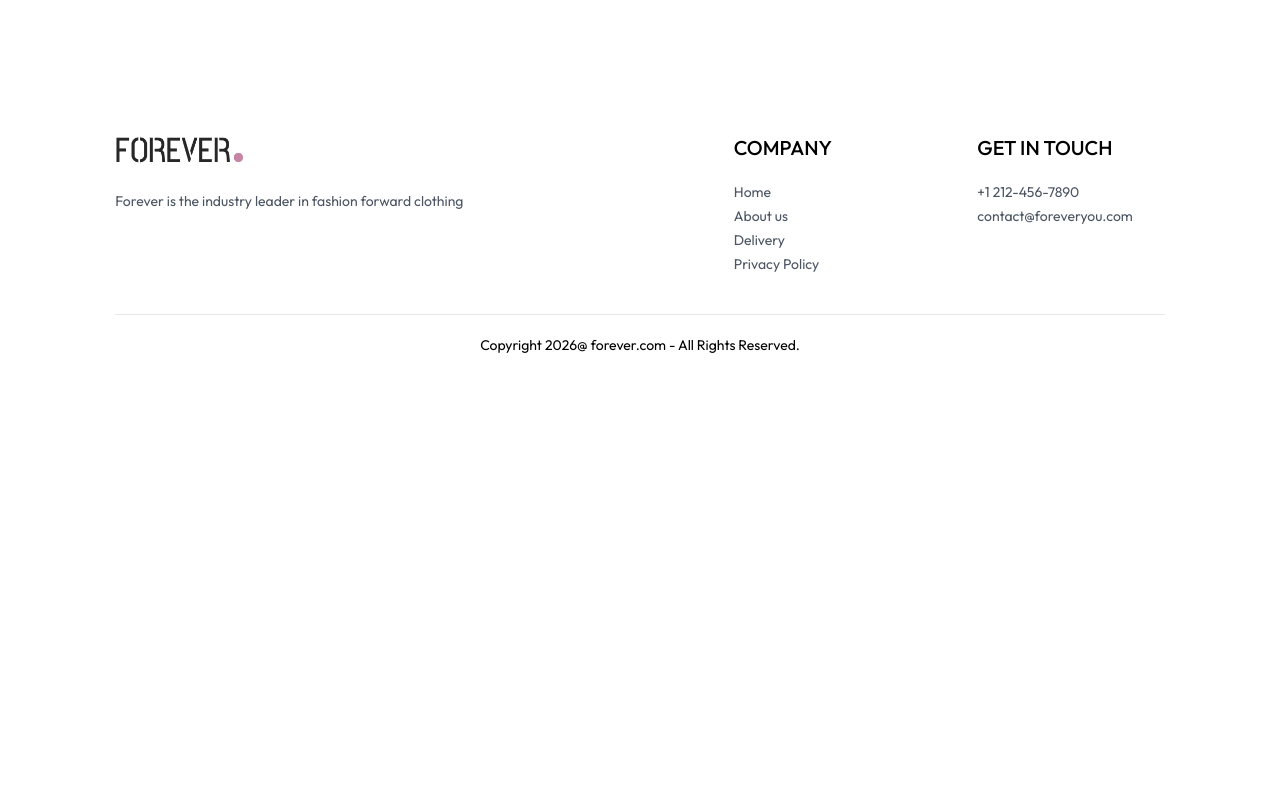
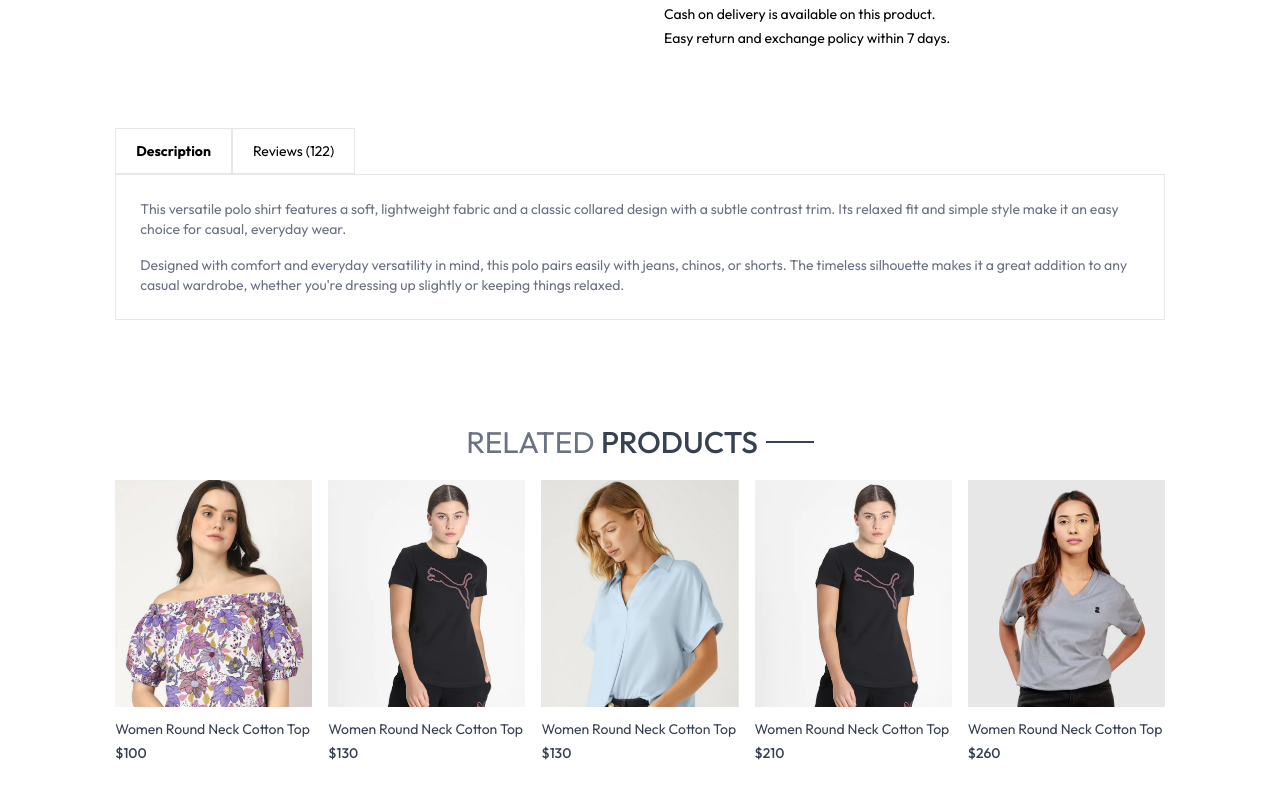
Before and after one commit to Stella0711/ecommerce-clothing-app, a React (Vite) app in the folder frontend/: page /product/aaaaa in a window 1280 px wide. Shown: the part 606-1400 px from the top of the page. Before the commit the page ends 981 px from the top, so only its background shows below. Built offline with nearby package versions, Linux system fonts and the light colour scheme.

Commit message:
Build product and related products section

```diff
--- a/frontend/src/components/ProductItem.jsx
+++ b/frontend/src/components/ProductItem.jsx
@@ -1,4 +1,4 @@
-import React, { useContext, useState, useEffect } from 'react';
+import React, { useContext } from 'react';
 import { Link } from 'react-router-dom';
 import { ShopContext } from '../context/ShopContext';
 
--- /dev/null
+++ b/frontend/src/components/RelatedProducts.jsx
@@ -0,0 +1,40 @@
+import React, { useContext, useEffect, useState } from 'react'
+import { ShopContext } from '../context/ShopContext';
+import Title from './Title'
+import ProductItem from './ProductItem';
+
+const RelatedProducts = ({category,subCategory}) => {
+
+    const { products } = useContext(ShopContext);
+    const [related,setRelated] = useState([]);
+
+    useEffect(()=>{
+
+        if (products.length > 0) {
+
+            let productsCopy = products.slice();
+
+            productsCopy = productsCopy.filter((item)=> category === item.category);
+            productsCopy = productsCopy.filter((item)=> subCategory === item.subCategory);
+
+            setRelated(productsCopy.slice(0,5));
+        }
+
+    },[products])
+
+  return (
+    <div className='my-24'>
+        <div className='text-center text-3xl py-2'>
+        <Title text1={'RELATED'} text2={'PRODUCTS'} />
+        </div>
+
+        <div className='grid grid=cols-2 sm:grid-cols-3 md:grid-cols-4 lg:grid-cols-5 gap-4 gap-y-6'>
+            {related.map((item,index)=>(
+                <ProductItem key={index} id={item._id} image={item.image} name={item.name} price={item.price} />
+            ))}
+        </div>
+    </div>
+  )
+}
+
+export default RelatedProducts
--- a/frontend/src/pages/Product.jsx
+++ b/frontend/src/pages/Product.jsx
@@ -2,6 +2,7 @@ import React, { useState, useContext, useEffect } from 'react'
 import { useParams } from 'react-router-dom'
 import { ShopContext } from '../context/ShopContext';
 import {assets} from '../assets/assets'
+import RelatedProducts from '../components/RelatedProducts';
 
 const Product = () => {
 
@@ -68,8 +69,31 @@ const Product = () => {
                         ))}
                     </div>
                 </div>
+                <button className='bg-black text-white px-8 py-3 text-sm active:bg-gray-700'>Add TO CART</button>
+                <hr className='mt-8 sm:w-4/5'/>
+                <div className='text-sm text-grey-500 mt-5 flex flex-col gap-1'>
+                        <p>100% Original product.</p>
+                        <p>Cash on delivery is available on this product.</p>
+                        <p>Easy return and exchange policy within 7 days.</p>
+                </div>
             </div>
         </div>
+
+            {/* ----------- Description & Review Section ----------- */}
+            <div className='mt-20'>
+                <div className='flex'>
+                        <b className='border px-5 py-3 text-sm'>Description</b>
+                        <p className='border px-5 py-3 text-sm'>Reviews (122)</p>
+                </div>
+                <div className='flex flex-col gap-4 border px-6 py-6 text-sm text-gray-500'>
+                    <p>This versatile polo shirt features a soft, lightweight fabric and a classic collared design with a subtle contrast trim. Its relaxed fit and simple style make it an easy choice for casual, everyday wear. </p>
+                    <p>Designed with comfort and everyday versatility in mind, this polo pairs easily with jeans, chinos, or shorts. The timeless silhouette makes it a great addition to any casual wardrobe, whether you're dressing up slightly or keeping things relaxed.</p>
+                </div>
+            </div>
+
+            {/* ----------- Display Related Products ----------- */}
+
+            <RelatedProducts category={productData.category} subCategory={productData.subCategory} />
 
     </div>
   ) : <div className='opacity-0'></div>
```
